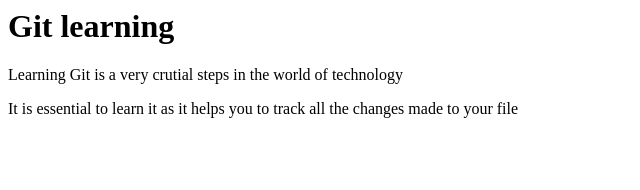
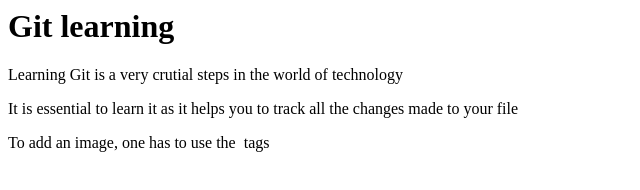
Before and after one commit to SharifIdris/GitPracticeRepo, a plain HTML site: page git.html in a window 1280 px wide. Shown: the whole page, without its empty margins (0-640 px from the left). Drawn offline with Linux system fonts and the light colour scheme.

Commit message:
Image addition

```diff
--- a/git.html
+++ b/git.html
@@ -6,5 +6,6 @@
 <h1>Git learning</h1>
 <p>Learning Git is a very crutial steps in the world of technology</p>
 <p>It is essential to learn it as it helps you to track all the changes made to your file </p>
+<p>To add an image, one has to use the <img></img> tags</p>
 </body>
 </html>
```
